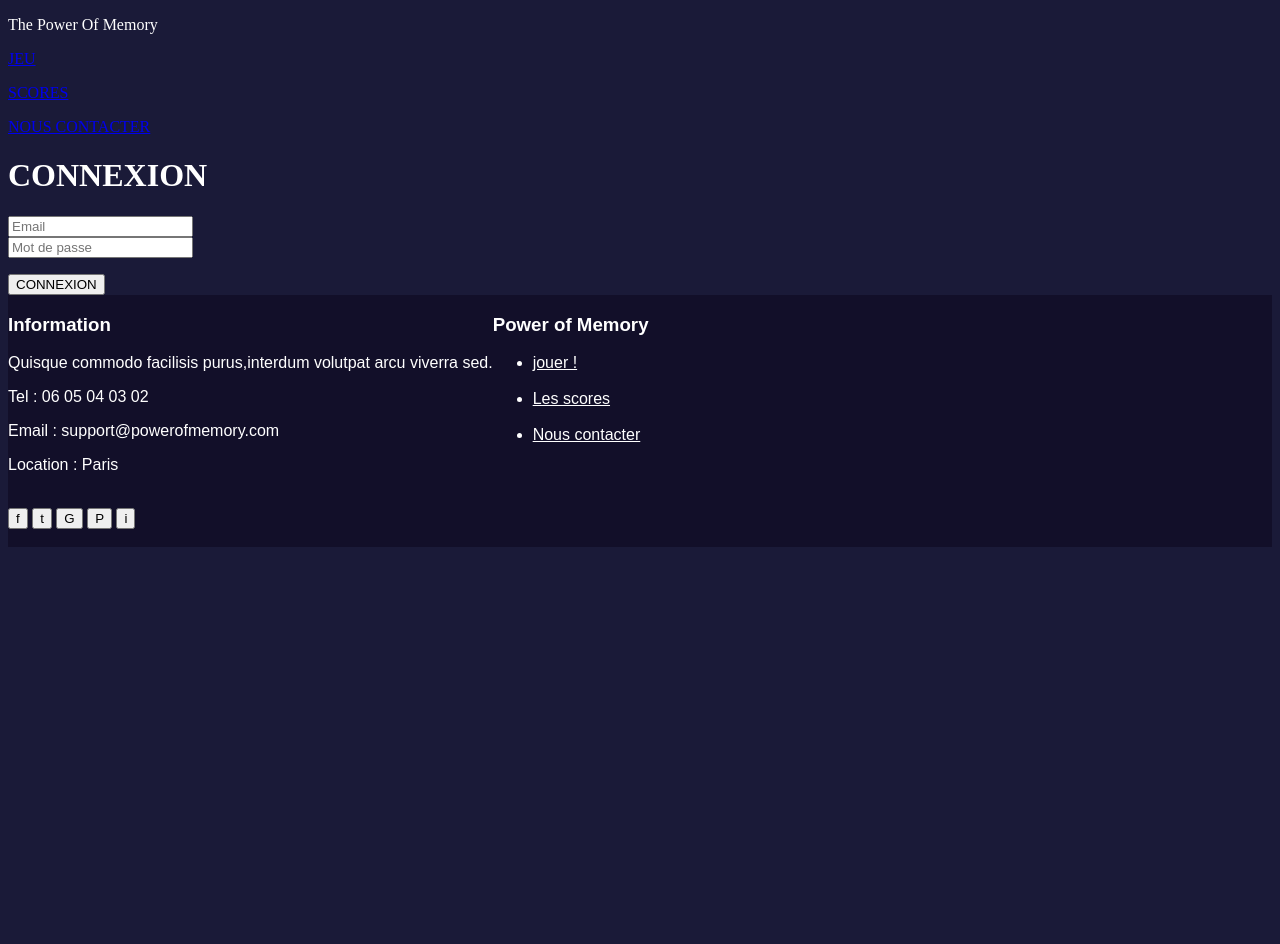
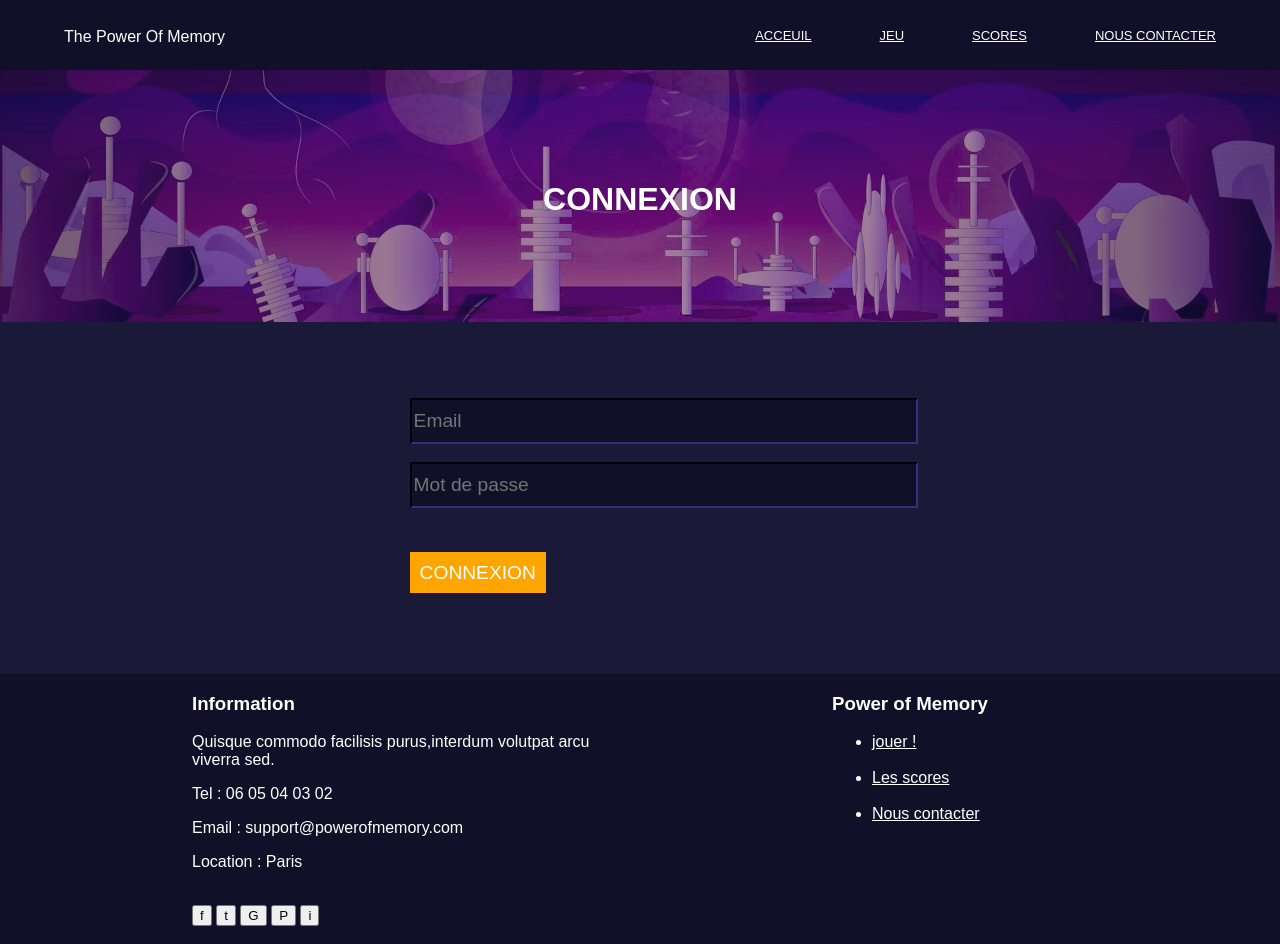
Before and after one commit to Cralak/memory_game, a PHP site: page /login.html in a window 1280 px wide. Before the commit the page ends 547 px from the top, so only its background shows below. Run offline with PHP 8.4, Linux system fonts and the light colour scheme.

Commit message:
login2.0+footer+header

```diff
--- a/assets/css/footer.css
+++ b/assets/css/footer.css
@@ -10,7 +10,7 @@
     min-width: auto;
 }
 
-.flooter div{
+.footer div{
     width: 50%;
     margin-left: 15%;
 }
--- a/assets/css/header.css
+++ b/assets/css/header.css
@@ -1,4 +1,11 @@
+body {
+    margin: 0px;
+    padding: 0px;
+}
+
 .menus{
+    font-size: medium;
+    font-family: Arial, Helvetica, sans-serif;
     margin-left: 5%;
     margin-right: 5%;
     width:90%;
@@ -7,20 +14,29 @@
 }
 
 .menus1{
+    font-size: small;
+    font-family: Arial, Helvetica, sans-serif;
     width:40%;
     display:flex;
     justify-content:space-between;
+
 }
 
 .menus2{
+    font-size: small;
+    font-family: Arial, Helvetica, sans-serif;
     display:flex;
     justify-content: center;
 }
 
 .header{
+    height: 70px;
+    width: 100%;
+    top: 0px;
+    left: 0px;
+    background-color: rgb(18, 15, 41);
     position: -webkit-sticky;
     position: sticky;
-    top: 0;
     font-size: 25px;
     z-index: 1;
 }
--- a/assets/css/login.css
+++ b/assets/css/login.css
@@ -2,3 +2,47 @@
     background-color: rgb(26, 26, 56);
     color: white;
 }
+
+.background img{
+    position: relative;
+    color: white;
+    width: 100%;
+    opacity:60%;
+
+}
+
+.content{
+    font-size: medium;
+    font-family: Arial, Helvetica, sans-serif;
+    position: absolute;
+    top: 25%;
+    left: 50%;
+    transform: translate(-50%, -50%);
+
+}
+
+
+.box input{
+    height: 40px;
+    width: 500px;
+    color: gray;
+    margin-left: 32%;
+    font-size: larger;
+    font-family: Arial, Helvetica, sans-serif;
+    position: relative;
+    background-color: rgb(18, 15, 41);
+    border-color:rgb(18, 15, 41) ;
+
+}
+
+.box a{
+    background-color: orange;
+    text-decoration: none;
+    border: 10px solid orange;
+    color: white;
+    margin-left: 32%;
+    font-size: larger;
+    font-family: Arial, Helvetica, sans-serif;
+    position: relative;
+
+}
--- a/login.html
+++ b/login.html
@@ -4,36 +4,52 @@
     <meta charset="UTF-8">
     <meta name="viewport" content="width=device-width, initial-scale=1.0">
     <title>Login</title>
+
     <link rel="stylesheet" href="assets/css/footer.css">
+    <link rel="stylesheet" href="assets/css/header.css">
     <link rel="stylesheet" href="assets/css/login.css">
 
 </head>
 <body class="body">
-    <header>
-        <p>The Power Of Memory</p>
-        <p><a href = "index.html"> JEU</a></p>
-        <p><a href = "index.html"> SCORES</a></p>
-        <p><a href = "index.html"> NOUS CONTACTER</a></p>
+    <!----------------header----------------->
+    <header class="header">
+        <img src="">
+        <div class="menus">
+            <div>
+                <span class="menu1">The Power Of Memory</span>
+            </div>
+            <div class="menus1">
+            <span><a href="main.html" style="color: white;">ACCEUIL</a></span>
+            <span><a href="main.html" style="color: white;">JEU</a></span>
+            <span><a href="main.html" style="color: white;">SCORES</a></span>
+            <span><a href="main.html" style="color: white;">NOUS CONTACTER</a></span>
+            </div>
+        </div>
+    </header>
+    <!----------------header----------------->
 
 
-    </header>
-
-    <h1>CONNEXION</h1>
-    <from method="POST" action="traitement.php">
-        <p>
+    <div class="background">
+        <img src="assets/images/background.jpg">
+        <div class="content">
+            <h1>CONNEXION</h1>
+        </div>
+    </div>
+    <br></br>
+    <br></br>
+    <from class="box" method="POST" action="traitement.php">
             <label for="Email"></label>
             <input type="text" name="Email" placeholder="Email"/>
-            </br>
+            <br></br>
             <label for="psee"></label>
             <input type="Mot de passe" name="passe" placeholder="Mot de passe"/>
-
-
-        </p>
-
-        <button>CONNEXION</button>
+            <br></br>
+            <br></br>
+            <a class="connexion" href="main.html">CONNEXION</a>
+        <br></br>
+        <br></br>
+        <br></br>
     </from>
-
-
 
 
 
@@ -41,7 +57,7 @@
     <!----------------Footer----------------->
 
     <footer class="footer">
-        <div class="div">
+        <div class="div3">
             <h3>Information</h3>
             <p>Quisque commodo facilisis purus,interdum volutpat arcu viverra sed.</p>
             <p>Tel : 06 05 04 03 02</p>
@@ -57,16 +73,15 @@
 
         </div>
 
-        <div class="div">
+        <div class="div3">
             <h3>Power of Memory</h3>
             <ul>
-                <li><a href = "index.html" style="color: white;"> jouer !</a></li>
+                <li><a href = "main.html" style="color: white;"> jouer !</a></li>
                 <br>
-                <li><a href="index.html"style="color: white;"> Les scores</a></li>
+                <li><a href="main.html"style="color: white;"> Les scores</a></li>
                 <br>
-                <li><a href="index.html"style="color: white;"> Nous contacter</a></li>
+                <li><a href="main.html"style="color: white;"> Nous contacter</a></li>
             </ul>
-            <div class="cases"></div>
         </div>
 
     </footer>
```
Also changed, not shown: assets/css/main.css (deleted, +0 -49 lines), main.html (deleted, +0 -75 lines), assets/images/background.jpg (added), myPage.html (deleted), 3 other files.
